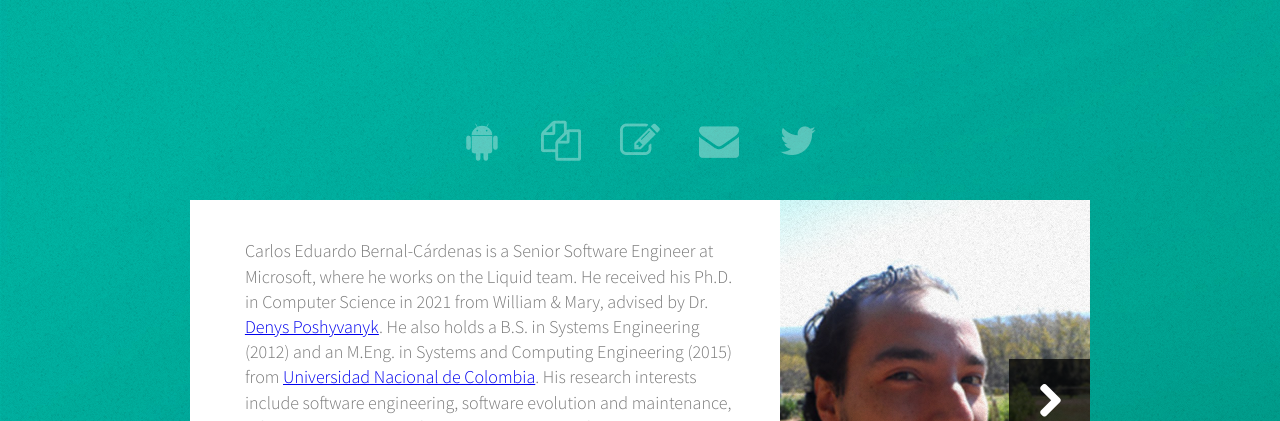
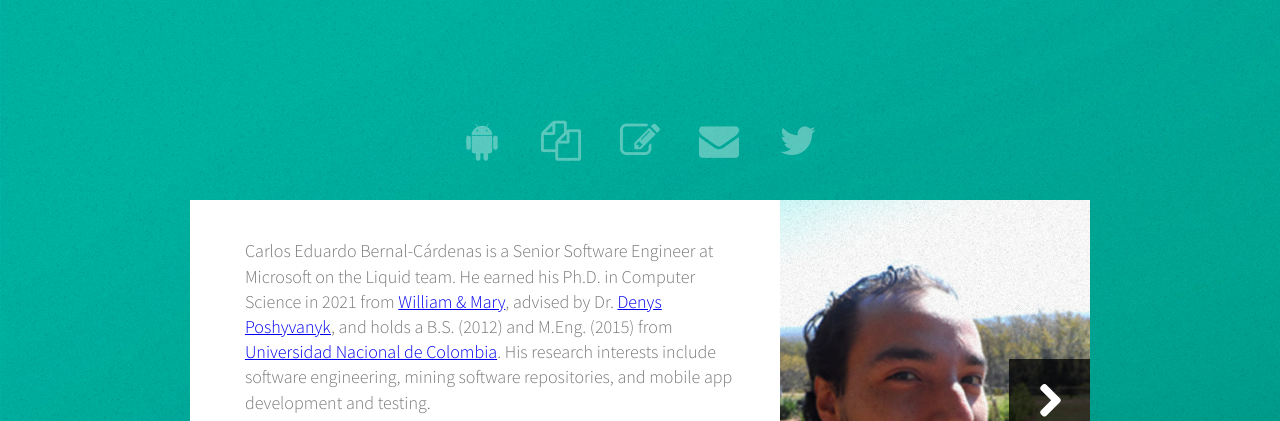
Before and after one commit to cebernalc/cebernalc.github.io, a plain HTML site: page index.html in a window 1280 px wide. Shown: the top 421 px of the page. Drawn offline with Linux system fonts and the light colour scheme; files whose address does not match are found by name.

Commit message:
Shorten bio to fix text overlap with name

```diff
--- a/index.html
+++ b/index.html
@@ -57,7 +57,7 @@
 									<span class="byline"></span>
 								</header>
 								<p>
-									Carlos Eduardo Bernal-C&aacute;rdenas is a Senior Software Engineer at Microsoft, where he works on the Liquid team. He received his Ph.D. in Computer Science in 2021 from William &amp; Mary, advised by Dr. <a href="http://www.cs.wm.edu/~denys">Denys Poshyvanyk</a>. He also holds a B.S. in Systems Engineering (2012) and an M.Eng. in Systems and Computing Engineering (2015) from <a href="http://unal.edu.co/">Universidad Nacional de Colombia</a>. His research interests include software engineering, software evolution and maintenance, information retrieval, software reuse, mining software repositories, mobile applications development and software testing.
+									Carlos Eduardo Bernal-C&aacute;rdenas is a Senior Software Engineer at Microsoft on the Liquid team. He earned his Ph.D. in Computer Science in 2021 from <a href="http://www.wm.edu/">William &amp; Mary</a>, advised by Dr. <a href="http://www.cs.wm.edu/~denys">Denys Poshyvanyk</a>, and holds a B.S. (2012) and M.Eng. (2015) from <a href="http://unal.edu.co/">Universidad Nacional de Colombia</a>. His research interests include software engineering, mining software repositories, and mobile app development and testing.
 								</p>
 								<a href="#work" class="jumplink pic">
 									<span class="arrow fa fa-chevron-right"><span>See my work</span></span>
```
